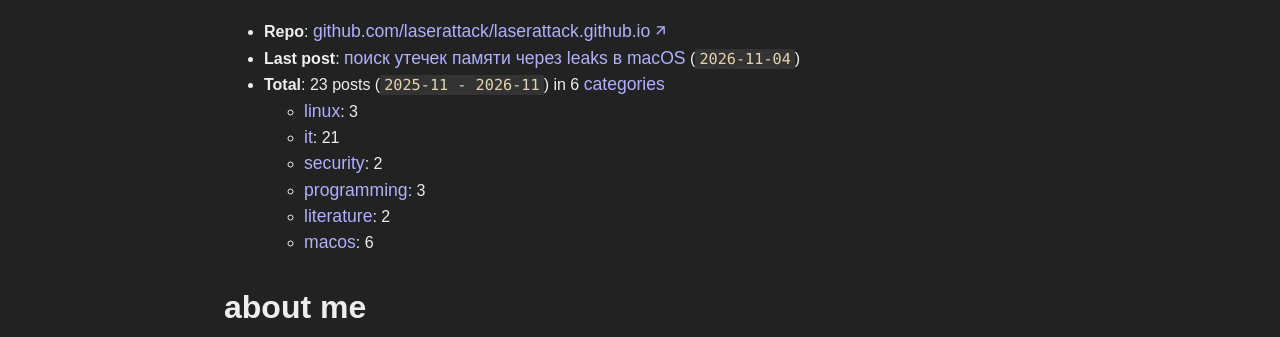
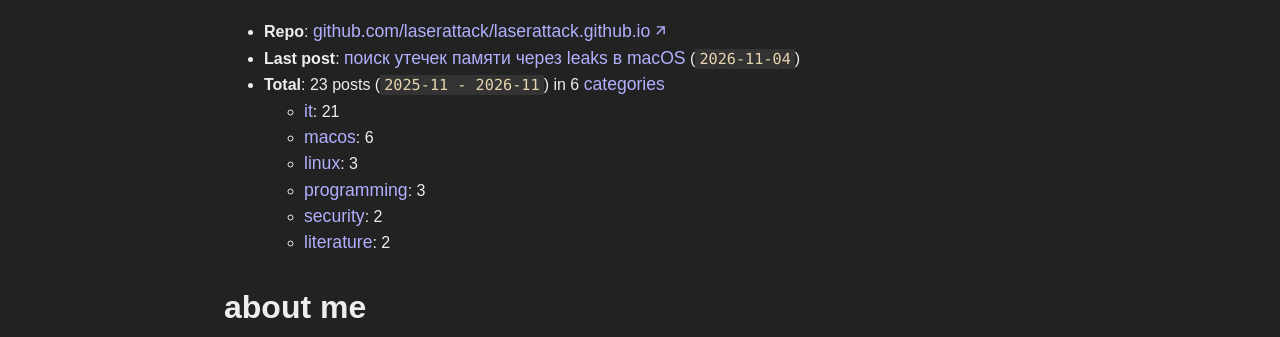
Before and after one commit to laserattack/laserattack.github.io, a Jekyll site: the page built from index.md, in a window 1280 px wide. Shown: the part 421-758 px from the top of the page. Built offline with Jekyll 4.4.1, drawn with Linux system fonts in a browser that asks for light colours.

Commit message:
Sort homepage categories by post count in descending order

```diff
--- a/index.md
+++ b/index.md
@@ -22,8 +22,8 @@ overlord Bulovan
 - **Repo**: [github.com/laserattack/laserattack.github.io](https://github.com/laserattack/laserattack.github.io)
 - **Last post**: [{{ site.posts.first.title }}]({{ site.posts.first.url | remove: '/index.html' }}) (`{{ site.posts.first.date | date: "%Y-%m-%d" }}`)
 - **Total**: {{ site.posts.size }} posts (`{{ site.posts.last.date | date: "%Y-%m" }} - {{ site.posts.first.date | date: "%Y-%m" }}`) in {{ site.categories.size }} [categories](/categories/)
-{% for category in site.categories %}  - [{{ category[0] }}](/categories/{{ category[0] }}/): {{ category[1].size }}
-{% endfor %}
+{% for count in (1..site.posts.size) reversed %}{% for category in site.categories %}{% if category[1].size == count %}  - [{{ category[0] }}](/categories/{{ category[0] }}/): {{ category[1].size }}
+{% endif %}{% endfor %}{% endfor %}
 
 <h1>about me</h1>
 
```
